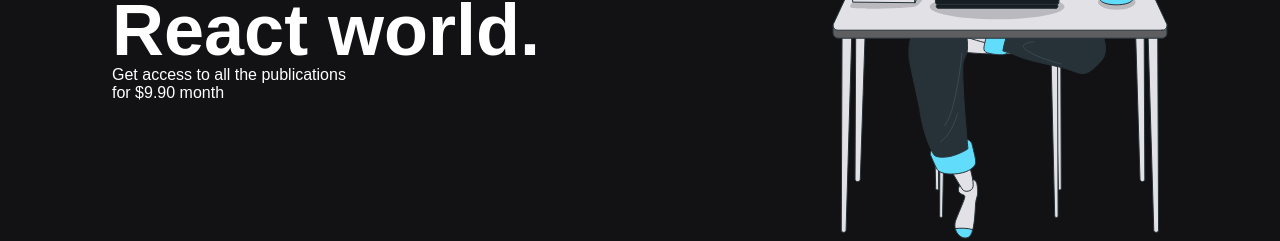
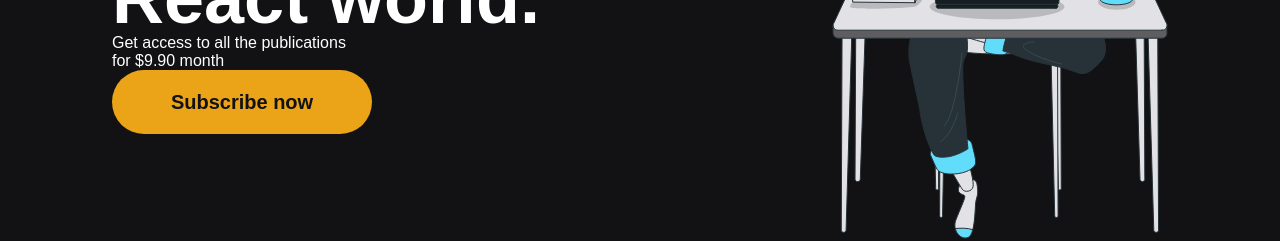
Before and after one commit to PedroMakengo/ignews, a Next.js app: page / in a window 1280 px wide. Shown: the part 382-623 px from the top of the page. Built offline with nearby package versions, Linux system fonts and the light colour scheme.

Commit message:
Trabalhando na minha home page

```diff
--- /dev/null
+++ b/src/components/SubscribeButton/index.tsx
@@ -0,0 +1,9 @@
+import styles from "./styles.module.scss";
+
+export function SubscribeButton() {
+  return (
+    <button type="button" className={styles.subscribeButton}>
+      Subscribe now
+    </button>
+  );
+}
--- /dev/null
+++ b/src/components/SubscribeButton/styles.module.scss
@@ -0,0 +1,20 @@
+.subscribeButton {
+  height: 4rem;
+  width: 260px;
+  border: 0;
+  border-radius: 2rem;
+  background: var(--yellow-500);
+  color: var(--gray-900);
+  font-size: 1.25rem;
+  font-weight: bold;
+
+  display: flex;
+  align-items: center;
+  justify-content: center;
+
+  transition: filter 0.2s;
+
+  &:hover {
+    filter: brightness(0.8);
+  }
+}
--- a/src/pages/home.module.scss
+++ b/src/pages/home.module.scss
@@ -23,4 +23,7 @@
     font-weight: 900;
     margin-top: 2.5rem;
   }
+
+  p {
+  }
 }
--- a/src/pages/index.tsx
+++ b/src/pages/index.tsx
@@ -1,5 +1,6 @@
 import Head from "next/head";
 import { Header } from "../components/Header";
+import { SubscribeButton } from "../components/SubscribeButton";
 
 import styles from "./home.module.scss";
 
@@ -20,6 +21,7 @@
             Get access to all the publications <br />
             <span>for $9.90 month</span>
           </p>
+          <SubscribeButton />
         </section>
         <img src="/images/avatar.svg" alt="Girl coding" />
       </main>
```
